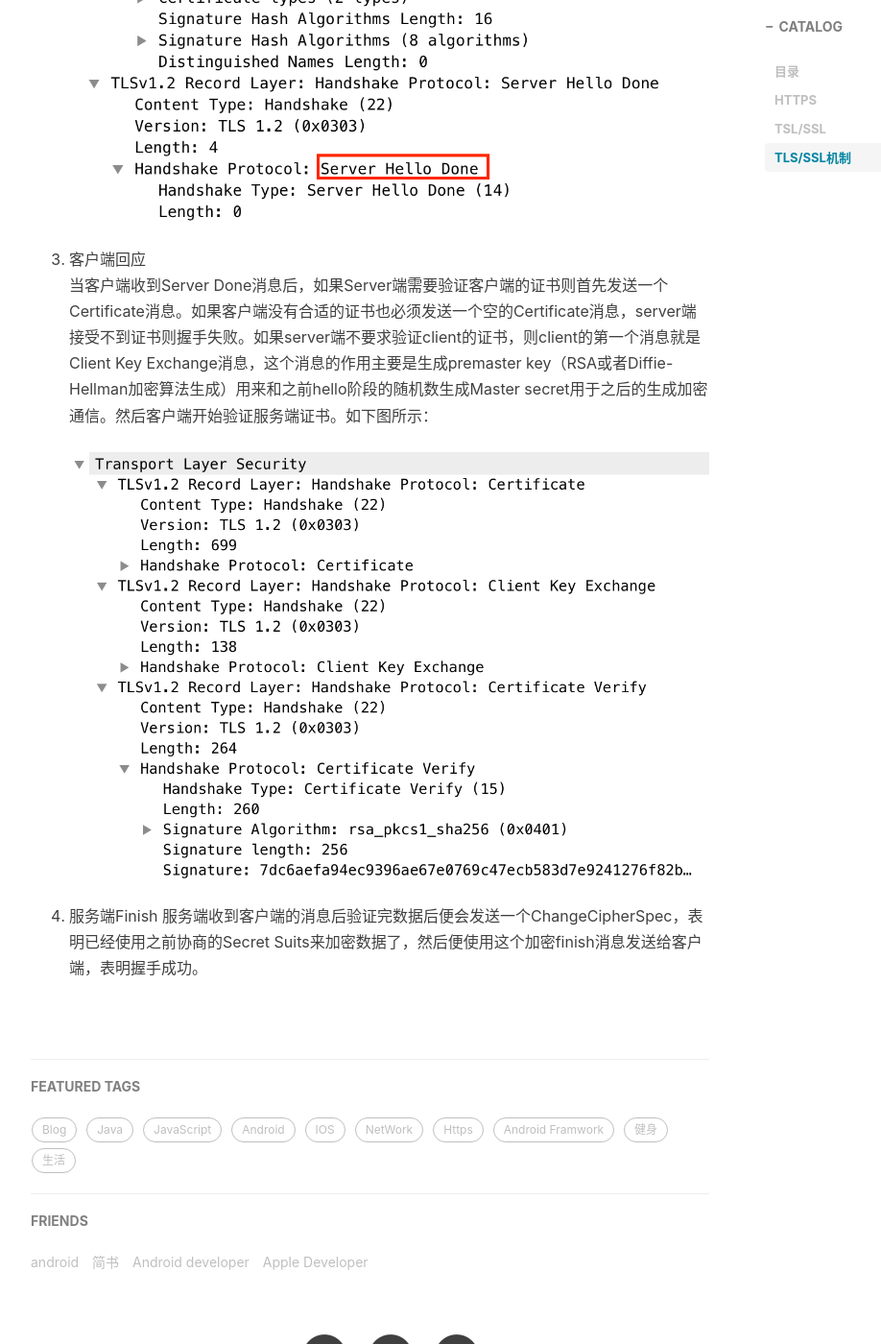
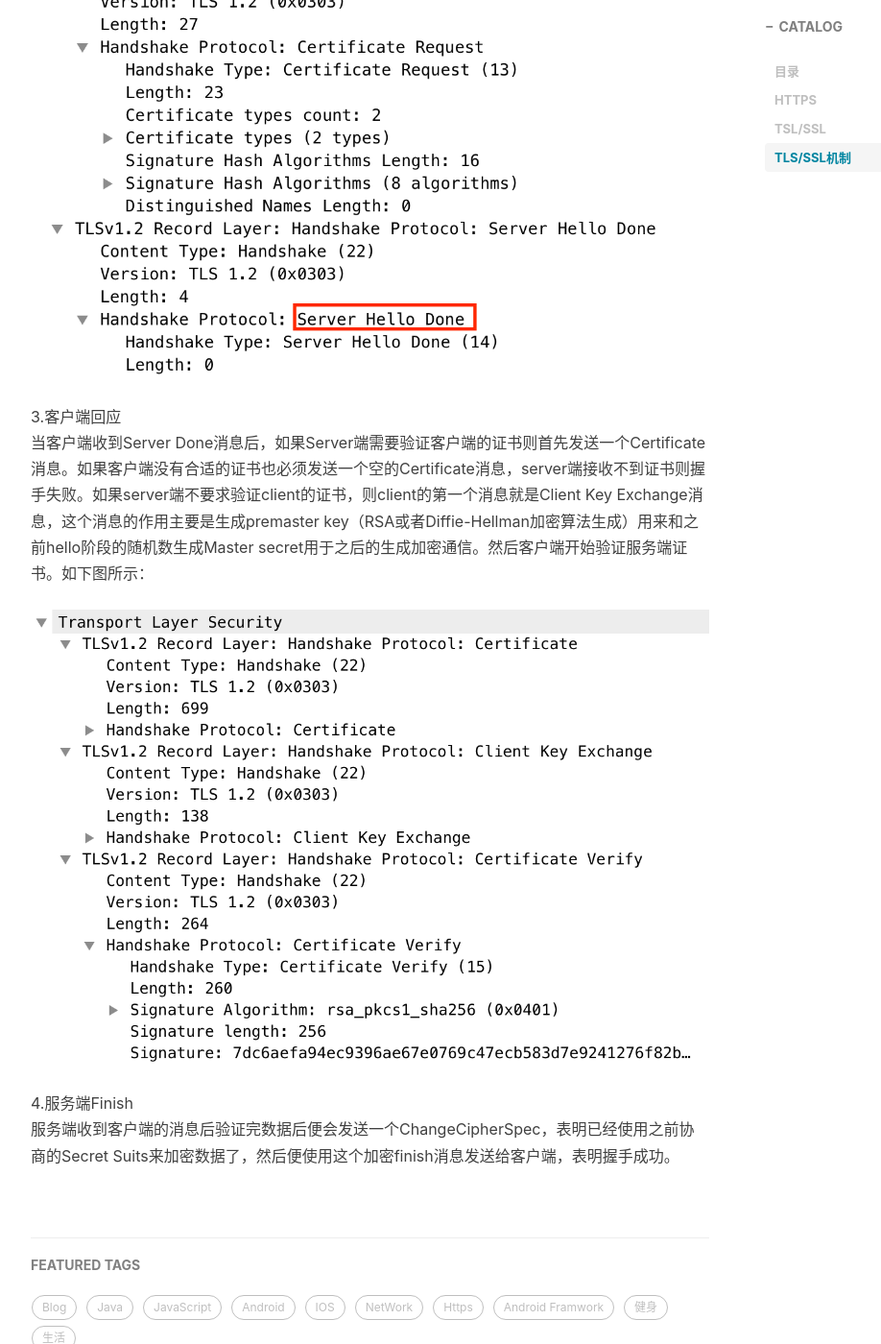
Before and after one commit to MR-GuoQing/blog, a Jekyll site: the page built from draft/2018-12-15-Https-Certs.md, in a window 1280 px wide and 1400 px high, scrolled down 4356 px. Shown: the whole window at 96% size, without its empty margins (233-1151 px from the left). Built offline with Jekyll 4.4.1, drawn with Linux system fonts in a browser that asks for light colours; nearby versions of some CDN libraries; comment, search, counter and statistics services are not loaded; some of the changed text lies outside the part shown.

Commit message:
modify style

```diff
--- a/draft/2018-12-15-Https-Certs.md
+++ b/draft/2018-12-15-Https-Certs.md
@@ -10,7 +10,9 @@ tags:
     - Https
     - NetWork
 ---
+
 ### 目录
+
 > HTTPS
 > TLS/SSL
 > TLS/SSL机制
@@ -54,9 +57,9 @@ TLS/SSL机制分为两个方面：
   ![serverdone](/img/posts/serverdone.png)
 
 
- 3. 客户端回应
- 当客户端收到Server Done消息后，如果Server端需要验证客户端的证书则首先发送一个Certificate消息。如果客户端没有合适的证书也必须发送一个空的Certificate消息，server端接受不到证书则握手失败。如果server端不要求验证client的证书，则client的第一个消息就是Client Key Exchange消息，这个消息的作用主要是生成premaster key（RSA或者Diffie-Hellman加密算法生成）用来和之前hello阶段的随机数生成Master secret用于之后的生成加密通信。然后客户端开始验证服务端证书。如下图所示：
+ 3.客户端回应
+ 当客户端收到Server Done消息后，如果Server端需要验证客户端的证书则首先发送一个Certificate消息。如果客户端没有合适的证书也必须发送一个空的Certificate消息，server端接收不到证书则握手失败。如果server端不要求验证client的证书，则client的第一个消息就是Client Key Exchange消息，这个消息的作用主要是生成premaster key（RSA或者Diffie-Hellman加密算法生成）用来和之前hello阶段的随机数生成Master secret用于之后的生成加密通信。然后客户端开始验证服务端证书。如下图所示：
  ![clientresponse](/img/posts/clientresponse.png)
 
- 4. 服务端Finish
+ 4.服务端Finish
  服务端收到客户端的消息后验证完数据后便会发送一个ChangeCipherSpec，表明已经使用之前协商的Secret Suits来加密数据了，然后便使用这个加密finish消息发送给客户端，表明握手成功。
```
Also changed, not shown: other parts of draft/2018-12-15-Https-Certs.md (+6 -5 lines).
